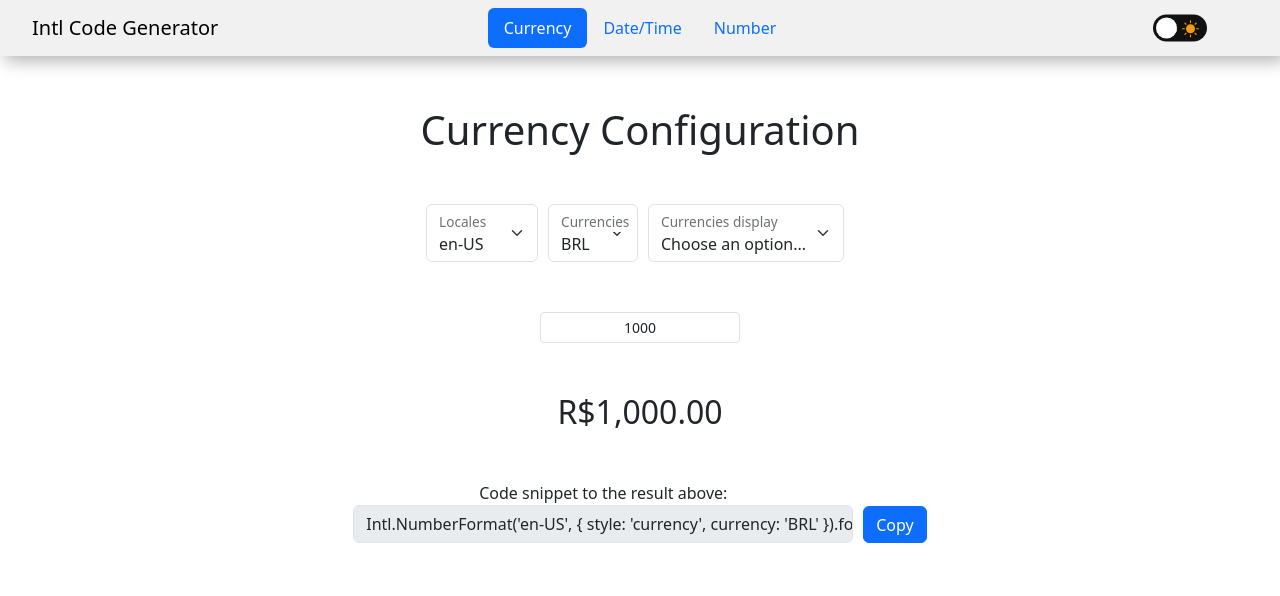
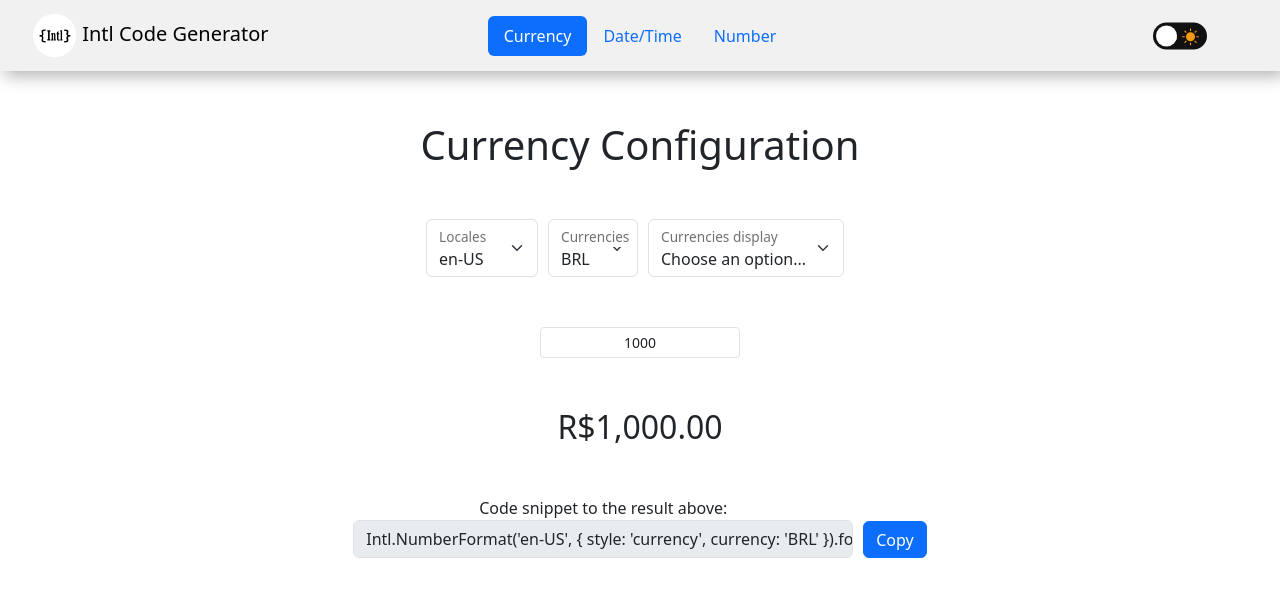
Before and after one commit to maphstay/intl-code-generator, a plain HTML site: page index.html in a window 1280 px wide. Drawn offline with nearby package versions, Linux system fonts and the light colour scheme.

Commit message:
implements branding

```diff
--- a/index.html
+++ b/index.html
@@ -11,6 +11,7 @@
       crossorigin="anonymous"
     />
     <link rel="stylesheet" href="style.css" />
+    <link rel="icon" href="assets/favicon.ico" type="image/x-icon" />
     <script src="script.js" async></script>
     <script
       src="https://cdn.jsdelivr.net/npm/bootstrap@5.3.0/dist/js/bootstrap.bundle.min.js"
@@ -25,7 +26,10 @@
     <nav class="navbar navbar-expand-lg bg-body-tertiary">
       <div class="container-fluid">
         <div class="navbar-collapse d-lg-flex" id="navbarsExample10">
-          <span class="navbar-brand col-lg-3 me-0">Intl Code Generator</span>
+          <span class="navbar-brand col-lg-3 me-0">
+            <img class="logo" src="assets/logo.png" alt="brand" />
+            Intl Code Generator
+          </span>
           <ul class="nav nav-pills col-lg-6 justify-content-lg-center" id="pills-tab" role="tablist">
             <li class="nav-item" role="presentation">
               <button
--- a/style.css
+++ b/style.css
@@ -1,14 +1,19 @@
 :root {
-    --primary-color: #FFFFFF;
+  --primary-color: #ffffff;
   --secondary-color: #000000;
   --background-hover: rgb(219, 219, 219);
-    --bg-dark: #212529!important;
-    --font-color: #adb5bd!important;
-    --bg-dark-opacity: 0.1!important;
+  --bg-dark: #212529 !important;
+  --font-color: #adb5bd !important;
+  --bg-dark-opacity: 0.1 !important;
 }
 
 body {
   transition: background 0.2s linear;
+}
+
+.logo {
+  width: 45px;
+  height: 45px;
 }
 
 .bg-body-tertiary {
@@ -61,12 +66,10 @@ body {
   display: flex;
   flex-direction: column;
   margin-right: 10px;
-
 }
 
 .form-select {
   padding-bottom: 5px !important;
-
 }
 
 .text-area-result {
@@ -157,7 +160,7 @@ body {
   height: 18px;
   width: 36px;
   transform: scale(1.5);
-    margin-right: 50px
+  margin-right: 50px;
 }
 
 .label .ball {
@@ -172,7 +175,7 @@ body {
   transition: transform 0.2s linear;
 }
 
-.checkbox:checked+.label .ball {
+.checkbox:checked + .label .ball {
   transform: translateX(18px);
 }
 
@@ -192,10 +195,10 @@ body {
 }
 
 .navbar-expand-lg {
-    padding: 8px 20px 8px 20px ;
+  padding: 8px 20px 8px 20px;
 }
 
 .navbar-brand {
   vertical-align: middle;
-    line-height: 1.5
+  line-height: 1.5;
 }
```
Also changed, not shown: assets/favicon.ico (added), assets/logo.png (added). Lines whose indentation alone changed are shown as unchanged.
